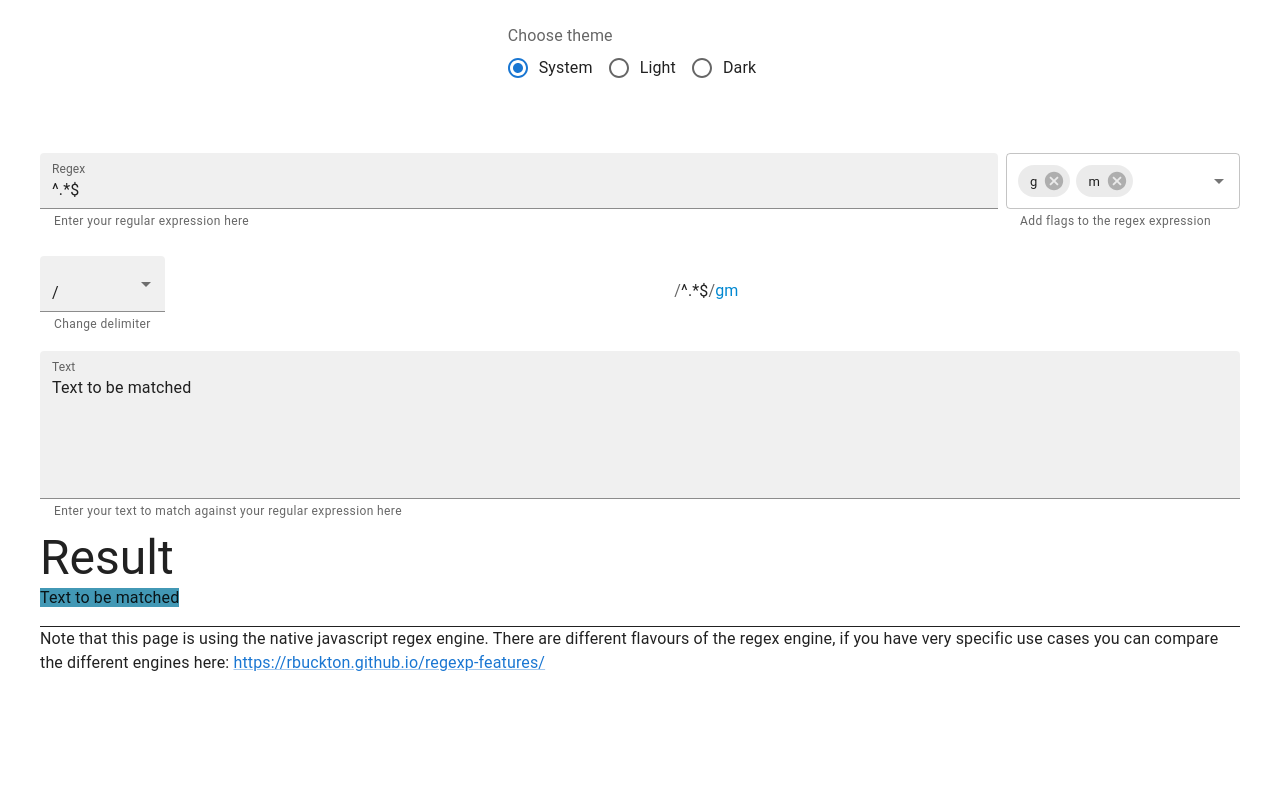
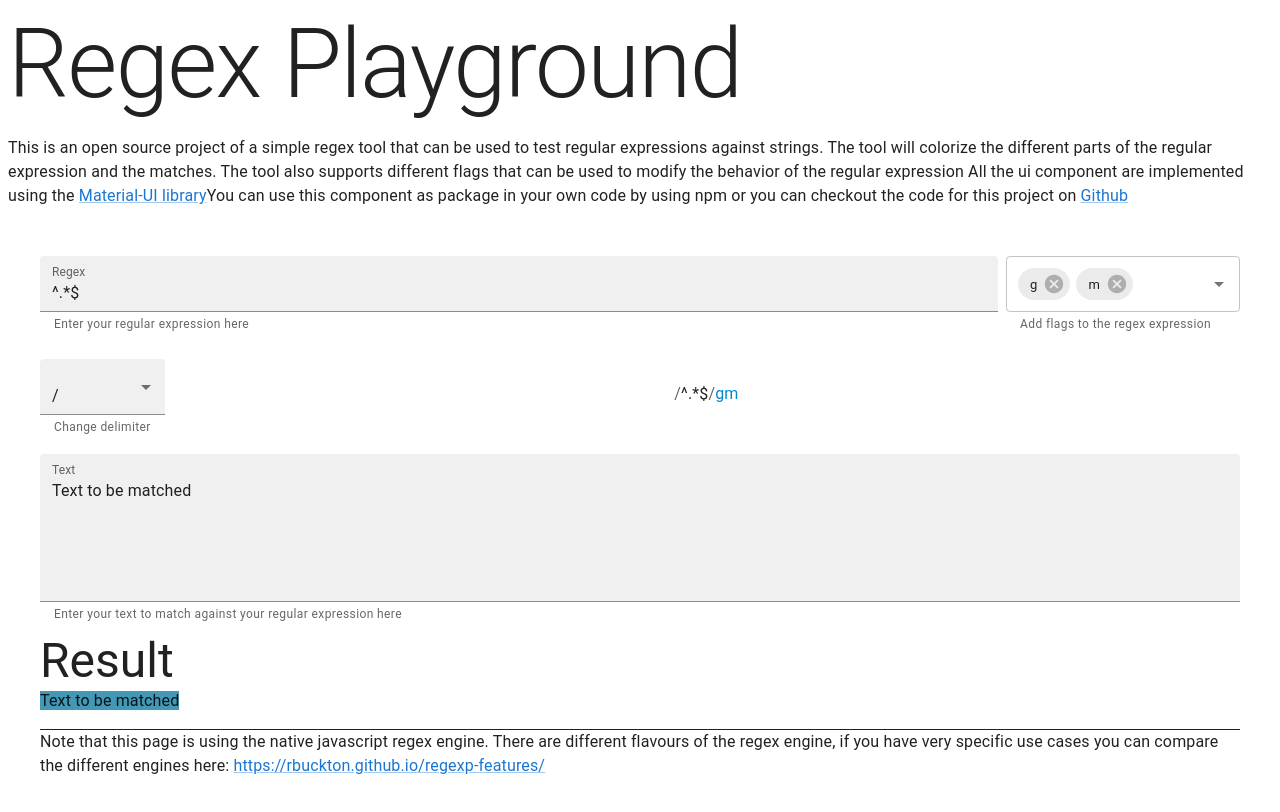
Before and after one commit to aifeipeng/regex-tool, a React (Create React App) app: page / in a window 1280 px wide. Shown: the top 812 px of the page. Built offline with nearby package versions, Linux system fonts and the light colour scheme.

Commit message:
update: removed the theme switcher, added description

```diff
--- a/public/index.html
+++ b/public/index.html
@@ -24,7 +24,7 @@
       work correctly both with client-side routing and a non-root public URL.
       Learn how to configure a non-root public URL by running `npm run build`.
     -->
-    <title>Regex tool</title>
+    <title>Regex playground</title>
   </head>
   <body>
     <noscript>You need to enable JavaScript to run this app.</noscript>
--- a/src/App.tsx
+++ b/src/App.tsx
@@ -2,7 +2,8 @@ import { ThemeProvider, createTheme } from "@mui/material/styles";
 import CssBaseline from "@mui/material/CssBaseline";
 import { RegexTool } from "./components/RegexTool";
 import Box from "@mui/material/Box";
-import { ThemeSwitcher } from "./components/ThemeSwitcher";
+import Typography from "@mui/material/Typography";
+import Link from "@mui/material/Link";
 
 const theme = createTheme({
   colorSchemes: {
@@ -14,7 +15,19 @@ export default function App() {
   return (
     <ThemeProvider theme={theme}>
       <CssBaseline />
-      <ThemeSwitcher/>
+      <Typography variant="h1" component="h1" sx={{ margin: 'auto', padding: 1}}>
+        Regex Playground
+      </Typography>
+      <Typography  sx={{ padding: 1 }}>
+        This is an open source project of a simple regex tool that can be used to test regular expressions
+        against strings. The tool will colorize the different parts of the
+        regular expression and the matches. The tool also supports different
+        flags that can be used to modify the behavior of the regular expression
+
+        All the ui component are implemented using the <Link href='https://mui.com/'>Material-UI library</Link>
+        You can use this component as package in your own code by using npm or you can checkout the code for this project on <Link href='https://github.com/aifeipeng/regex-playground'>Github</Link>
+
+      </Typography>
       <Box sx={{ padding: 5 }}>
         <RegexTool />
       </Box>
--- a/src/components/ThemeSwitcher/index.tsx
+++ /dev/null
@@ -1,47 +0,0 @@
-import React from "react";
-import Box from "@mui/material/Box";
-import RadioGroup from "@mui/material/RadioGroup";
-import Radio from "@mui/material/Radio";
-import FormControl from "@mui/material/FormControl";
-import FormControlLabel from "@mui/material/FormControlLabel";
-import FormLabel from "@mui/material/FormLabel";
-import { useColorScheme } from "@mui/material/styles";
-
-export function ThemeSwitcher() {
-  const { mode, setMode } = useColorScheme();
-  if (!mode) {
-    return null;
-  }
-  return (
-    <Box
-      sx={{
-        display: "flex",
-        width: "100%",
-        alignItems: "center",
-        justifyContent: "center",
-        bgcolor: "background.default",
-        color: "text.primary",
-        borderRadius: 1,
-        p: 3,
-        minHeight: "56px",
-      }}
-    >
-      <FormControl>
-        <FormLabel id="demo-theme-toggle">Choose theme</FormLabel>
-        <RadioGroup
-          aria-labelledby="demo-theme-toggle"
-          name="theme-toggle"
-          row
-          value={mode}
-          onChange={(event) =>
-            setMode(event.target.value as "system" | "light" | "dark")
-          }
-        >
-          <FormControlLabel value="system" control={<Radio />} label="System" />
-          <FormControlLabel value="light" control={<Radio />} label="Light" />
-          <FormControlLabel value="dark" control={<Radio />} label="Dark" />
-        </RadioGroup>
-      </FormControl>
-    </Box>
-  );
-}
```
